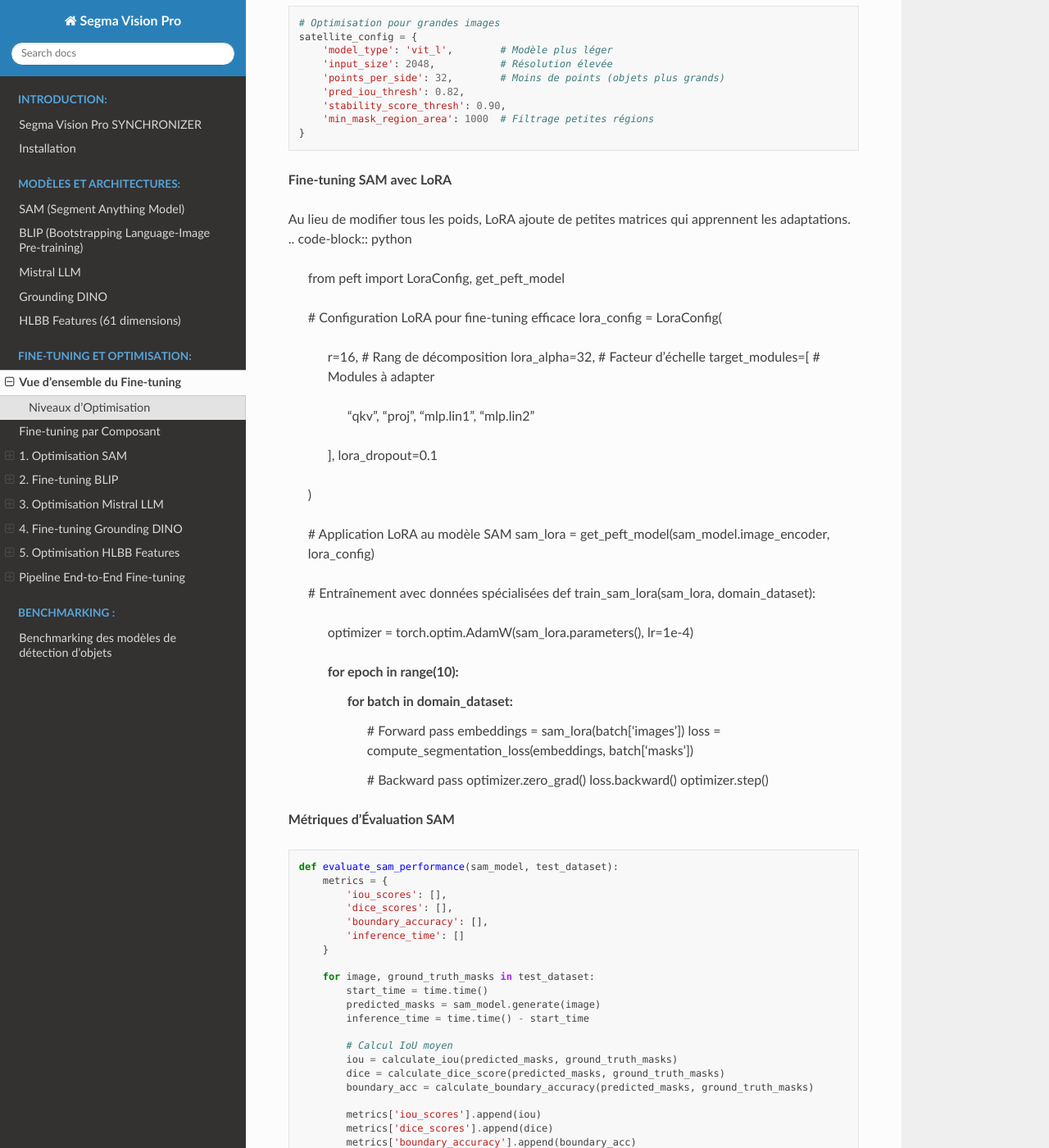
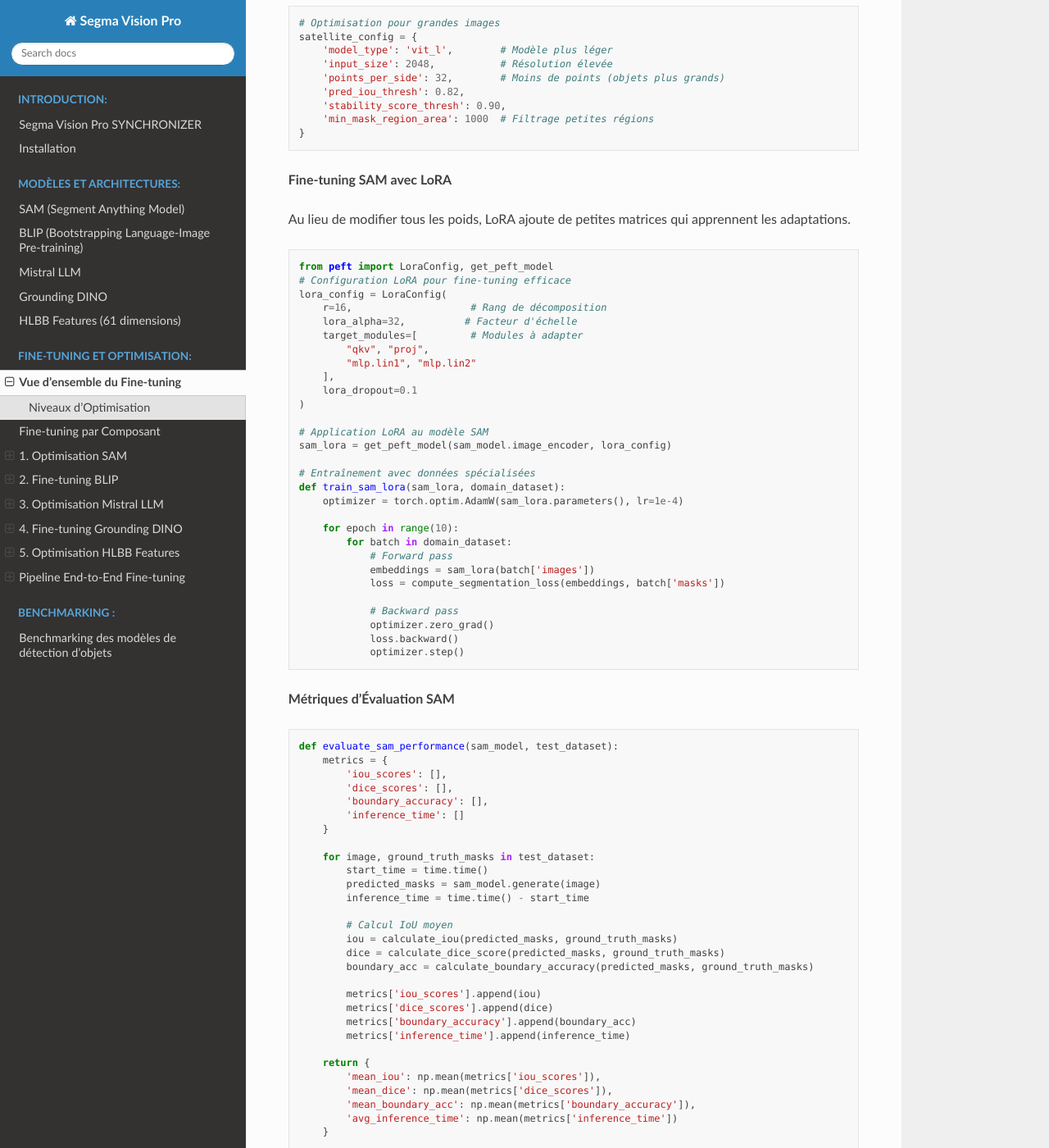
Before and after one commit to NHam31/SYNCHRONIZER, a Sphinx documentation site: the page built from docs/finetuning.rst, in a window 1280 px wide and 1400 px high, scrolled down 1125 px. Shown: the whole window at 82% size. Built offline with Sphinx 7.4.7 and the Read the Docs theme 3.1.0, drawn with Linux system fonts in a browser that asks for light colours; part of the change alters nothing that is shown; some of the changed text lies outside the part shown.

```diff
--- a/docs/finetuning.rst
+++ b/docs/finetuning.rst
@@ -1,4 +1,3 @@
-
 
 Cette section présente les stratégies de fine-tuning et d'optimisation pour adapter le pipeline Segma Vision Pro HLBB à des domaines spécifiques et améliorer ses performances.
 
@@ -63,10 +62,10 @@ Adaptation de Domaine
 **Fine-tuning SAM avec LoRA**
 
 Au lieu de modifier tous les poids, LoRA ajoute de petites matrices qui apprennent les adaptations.
+
 .. code-block:: python
 
    from peft import LoraConfig, get_peft_model
-
    # Configuration LoRA pour fine-tuning efficace
    lora_config = LoraConfig(
        r=16,                    # Rang de décomposition
@@ -499,7 +498,7 @@ Sélection et Engineering de Features
 Pipeline End-to-End Fine-tuning
 ===============================
 
-End-to-End Fine-tuning : Entraînement simultané de tous les composants du pipeline (SAM, BLIP, Mistral, Grounding DINO) pour optimiser le résultat final plutôt que chaque composant individuellement. Permet une cohérence globale et de meilleur
+End-to-End Fine-tuning : Entraînement simultané de tous les composants du pipeline (SAM, BLIP, Mistral, Grounding DINO) pour optimiser le résultat final plutôt que chaque composant individuellement. Permet une cohérence globale et de meilleurs résultats.
 
 Entraînement Joint
 ------------------
```
